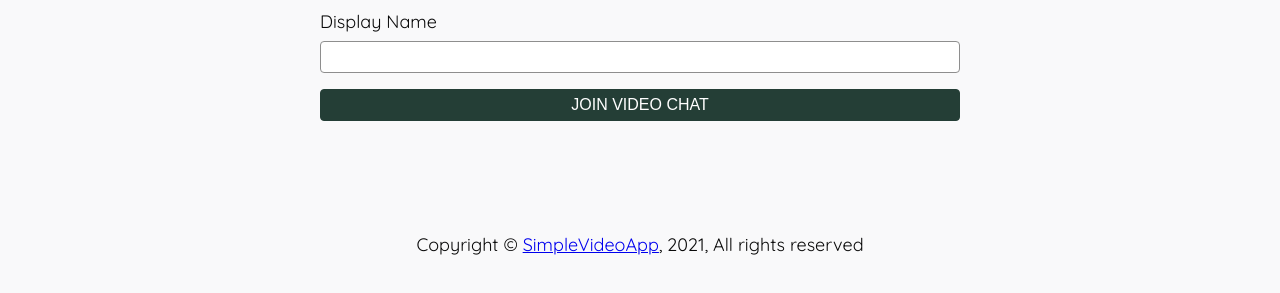
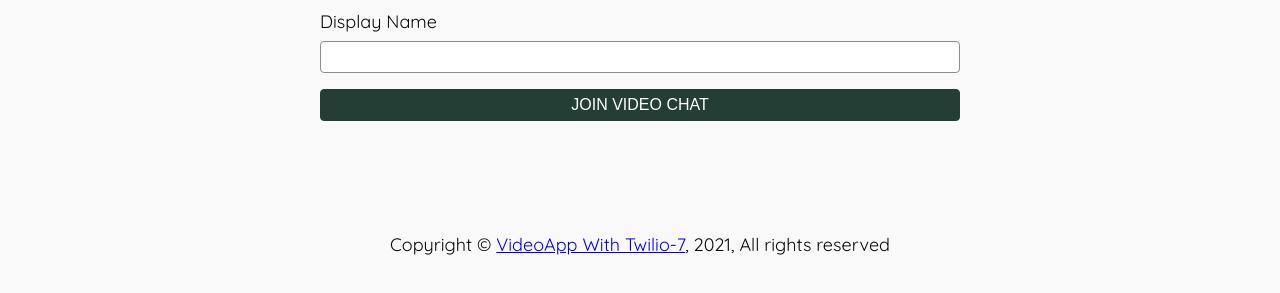
Before and after one commit to DanielPickens/Videobo, a Gatsby site: page / in a window 1280 px wide. Shown: the part 241-534 px from the top of the page. Built offline with nearby package versions, Linux system fonts and the light colour scheme; Gatsby itself is replaced by a stand-in of ours.

Commit message:
Update layout.js

```diff
--- a/src/components/layout.js
+++ b/src/components/layout.js
@@ -35,7 +35,7 @@
       >
         <main>{children}</main>
         <footer>
-        Copyright © <a href="https://nabendu.blog/">SimpleVideoApp</a>, {new Date().getFullYear()},
+        Copyright © <a href="https://github.com/DanielPickens/">VideoApp With Twilio-7</a>, {new Date().getFullYear()},
         All rights reserved
         </footer>
       </div>
```
